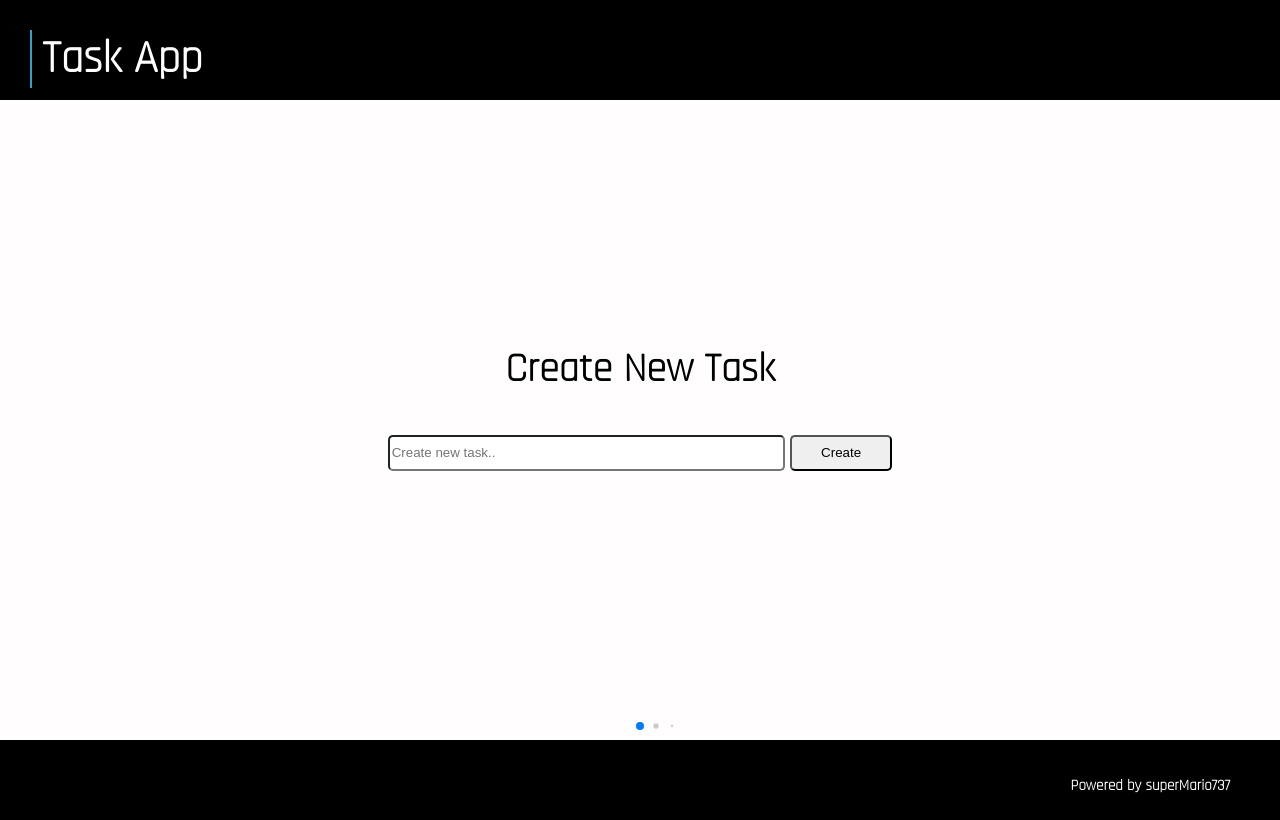
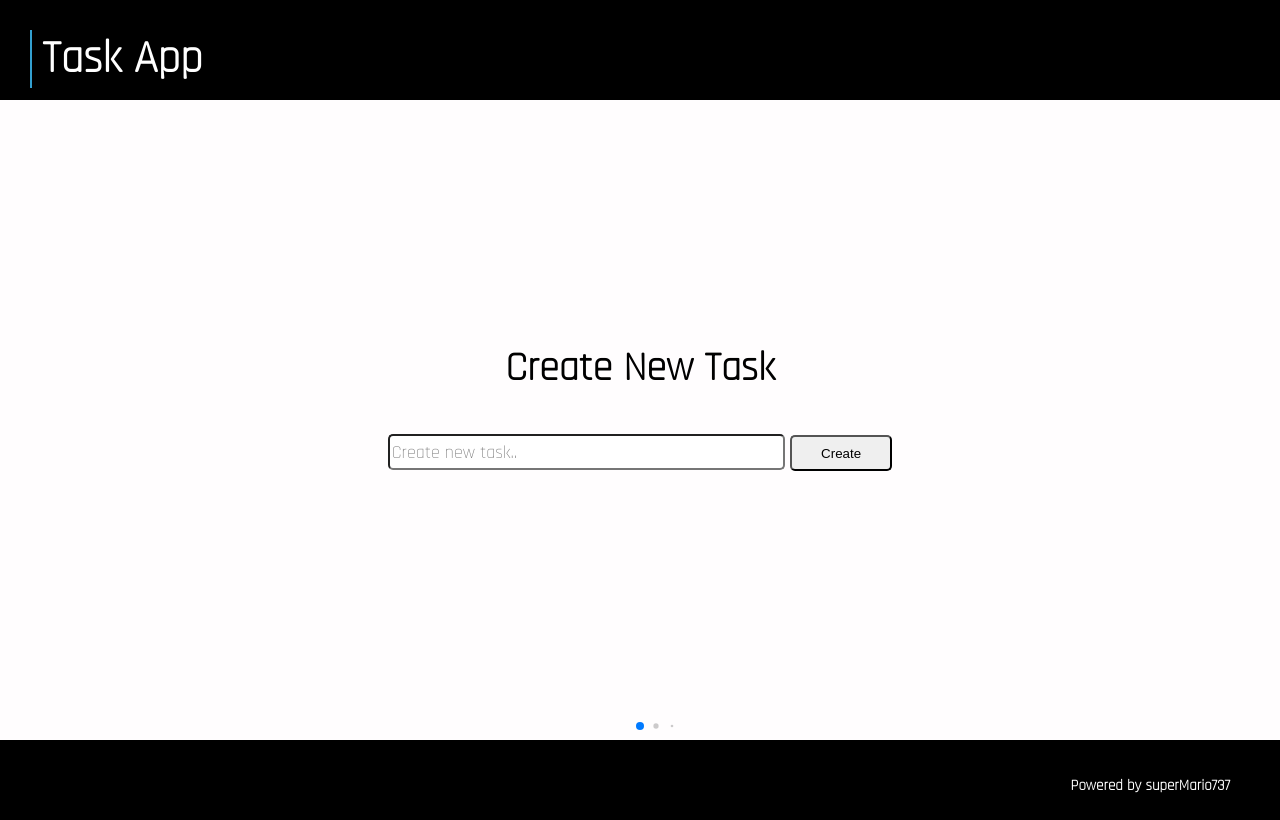
Before and after one commit to mariuslisinskas/Portfolio-4-PureJS, a plain HTML site: page index.html in a window 1280 px wide. Shown: the top 820 px of the page. Drawn offline with nearby package versions, Linux system fonts and the light colour scheme.

Commit message:
commit-4

```diff
--- a/style.css
+++ b/style.css
@@ -75,6 +75,9 @@
           width: 76%;
           height: 30px;
         border-radius: 5px;
+        font-size: large;
+        font-family: 'Pacifico', cursive;
+        font-family: 'Rajdhani', sans-serif;
       }
       button{
           width: 20%;
@@ -92,6 +95,9 @@
           text-align: left;
           font-weight: bolder;
           padding: 5px;
+      }
+      li::marker{
+          font-weight: 1000;
       }
       ol li button{
           float: right;
```
